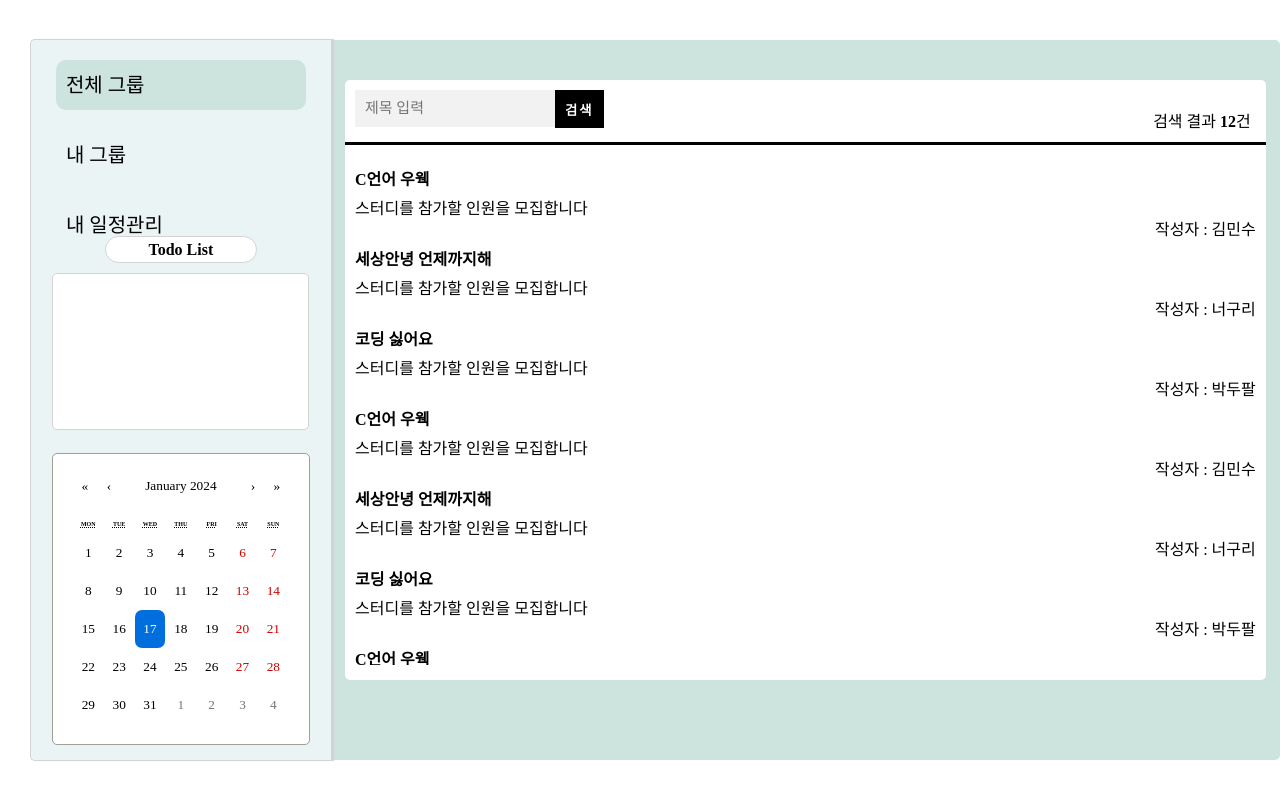
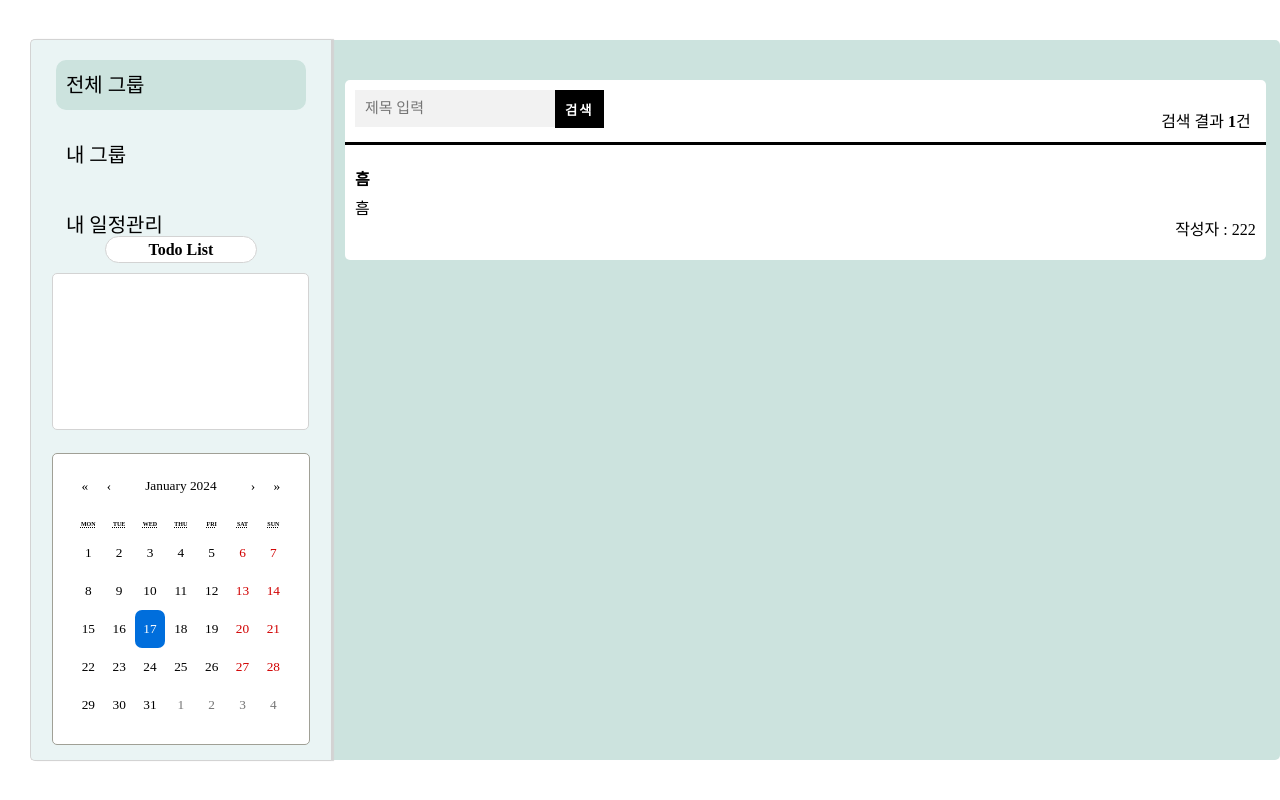
Before and after one commit to iam6ukk/qstudy_front, a React (Create React App) app: page /main in a window 1280 px wide. Built offline with nearby package versions, Linux system fonts and the light colour scheme; a web font is replaced by a local one.

Commit message:
리액트 쿠키 추가 및 인증 관련 제작중

```diff
--- a/src/index.js
+++ b/src/index.js
@@ -4,12 +4,15 @@ import './index.css';
 import App from './App';
 import reportWebVitals from './reportWebVitals';
 import { RecoilRoot } from 'recoil';
+import { CookiesProvider } from 'react-cookie';
 
 const root = ReactDOM.createRoot(document.getElementById('root'));
 root.render(
-  <RecoilRoot>
-    <App />
-  </RecoilRoot>
+  <CookiesProvider>
+    <RecoilRoot>
+      <App />
+    </RecoilRoot>
+  </CookiesProvider>
 );
 
 // If you want to start measuring performance in your app, pass a function
--- a/src/pages/main/all.js
+++ b/src/pages/main/all.js
@@ -1,9 +1,11 @@
-import { useCallback, useState, useRef } from "react";
+import { useCallback, useState, useRef, useEffect } from "react";
 import Calendar from "react-calendar";
 import styled from "styled-components";
 import "react-calendar/dist/Calendar.css";
 import styles from "./css/board.module.css";
 import GroupList from "../../components/group/myGroupList";
+import { useRecoilState } from "recoil";
+import { groupInfoState } from "../../recoil/group/group_state";
 
 export const CalendarBox = styled.div`
   display: flex;
@@ -51,6 +53,16 @@ export const StyleCalendar = styled(Calendar)`
 `;
 const Board = () => {
   const [today, setToday] = useState(new Date());
+  let [list, setList] = useRecoilState(groupInfoState);
+
+  useEffect(() => {
+    setList([{
+      title: "흠",
+      contents: "흠",
+      wrtier: "222",
+      enter: false
+  }])
+  }, [])
 
   return (
     <div className={styles.board_container}>
--- a/src/pages/main/mainPage.js
+++ b/src/pages/main/mainPage.js
@@ -5,12 +5,32 @@ import Board from "./all";
 import styled from "./css/mainPage.module.css";
 import My from "./my";
 import Schedule from "./schedule";
+import { useCookies } from "react-cookie";
 
 const MainPage = () => {
     const navigate = useNavigate();
+    const [cookies, setCookie] = useCookies();
+    const time = 3600; //1시간
+    const expiration = new Date(Date.now() + time * 1000);
 
     //로그인 체크 (추후 개발)
     useEffect(() => {
+        //쿠키가 존재하지 않을 때
+        if(cookies["login"] === undefined) {
+            alert("로그인이 필요합니다");
+            //navigate('/login')
+
+             setCookie("login", {
+                id: "tester",
+                token: "abcd1234"
+            }, {
+                path: "/",
+                expires: expiration
+            })
+        } else {
+            //id 유효성 체크 필요
+
+        }
 
     }, [])
 
--- a/src/pages/main/my.js
+++ b/src/pages/main/my.js
@@ -1,7 +1,22 @@
+import { useEffect } from "react";
 import GroupList from "../../components/group/myGroupList";
 import styles from "./css/board.module.css";
+import { groupInfoState } from "../../recoil/group/group_state";
+import { useRecoilState } from "recoil";
+
 
 const My = () => {
+    let [list, setList] = useRecoilState(groupInfoState);
+
+    useEffect(() => {
+        setList([{
+            title: "C언어 우웩",
+            contents: "스터디를 참가할 인원을 모집합니다",
+            wrtier: "김민수",
+            enter: "false"
+        }])
+    }, [])
+
     return (
         <div>
             <div className={styles.board_container}>
--- a/src/recoil/group/group_state.js
+++ b/src/recoil/group/group_state.js
@@ -4,65 +4,6 @@ import { atom } from 'recoil';
 export const groupInfoState = atom({
     key: 'groupInfo',
     default: [
-        {
-            title: "C언어 우웩",
-            contents: "스터디를 참가할 인원을 모집합니다",
-            wrtier: "김민수"
-        },
-        {
-            title: "세상안녕 언제까지해",
-            contents: "스터디를 참가할 인원을 모집합니다",
-            wrtier: "너구리"
-        },
-        {
-            title: "코딩 싫어요",
-            contents: "스터디를 참가할 인원을 모집합니다",
-            wrtier: "박두팔"
-        },
-        {
-            title: "C언어 우웩",
-            contents: "스터디를 참가할 인원을 모집합니다",
-            wrtier: "김민수"
-        },
-        {
-            title: "세상안녕 언제까지해",
-            contents: "스터디를 참가할 인원을 모집합니다",
-            wrtier: "너구리"
-        },
-        {
-            title: "코딩 싫어요",
-            contents: "스터디를 참가할 인원을 모집합니다",
-            wrtier: "박두팔"
-        },
-        {
-            title: "C언어 우웩",
-            contents: "스터디를 참가할 인원을 모집합니다",
-            wrtier: "김민수"
-        },
-        {
-            title: "세상안녕 언제까지해",
-            contents: "스터디를 참가할 인원을 모집합니다",
-            wrtier: "너구리"
-        },
-        {
-            title: "코딩 싫어요",
-            contents: "스터디를 참가할 인원을 모집합니다",
-            wrtier: "박두팔"
-        },
-        {
-            title: "C언어 우웩",
-            contents: "스터디를 참가할 인원을 모집합니다",
-            wrtier: "김민수"
-        },
-        {
-            title: "세상안녕 언제까지해",
-            contents: "스터디를 참가할 인원을 모집합니다",
-            wrtier: "너구리"
-        },
-        {
-            title: "코딩 싫어요",
-            contents: "스터디를 참가할 인원을 모집합니다",
-            wrtier: "박두팔"
-        }
+
     ]
 });
```
